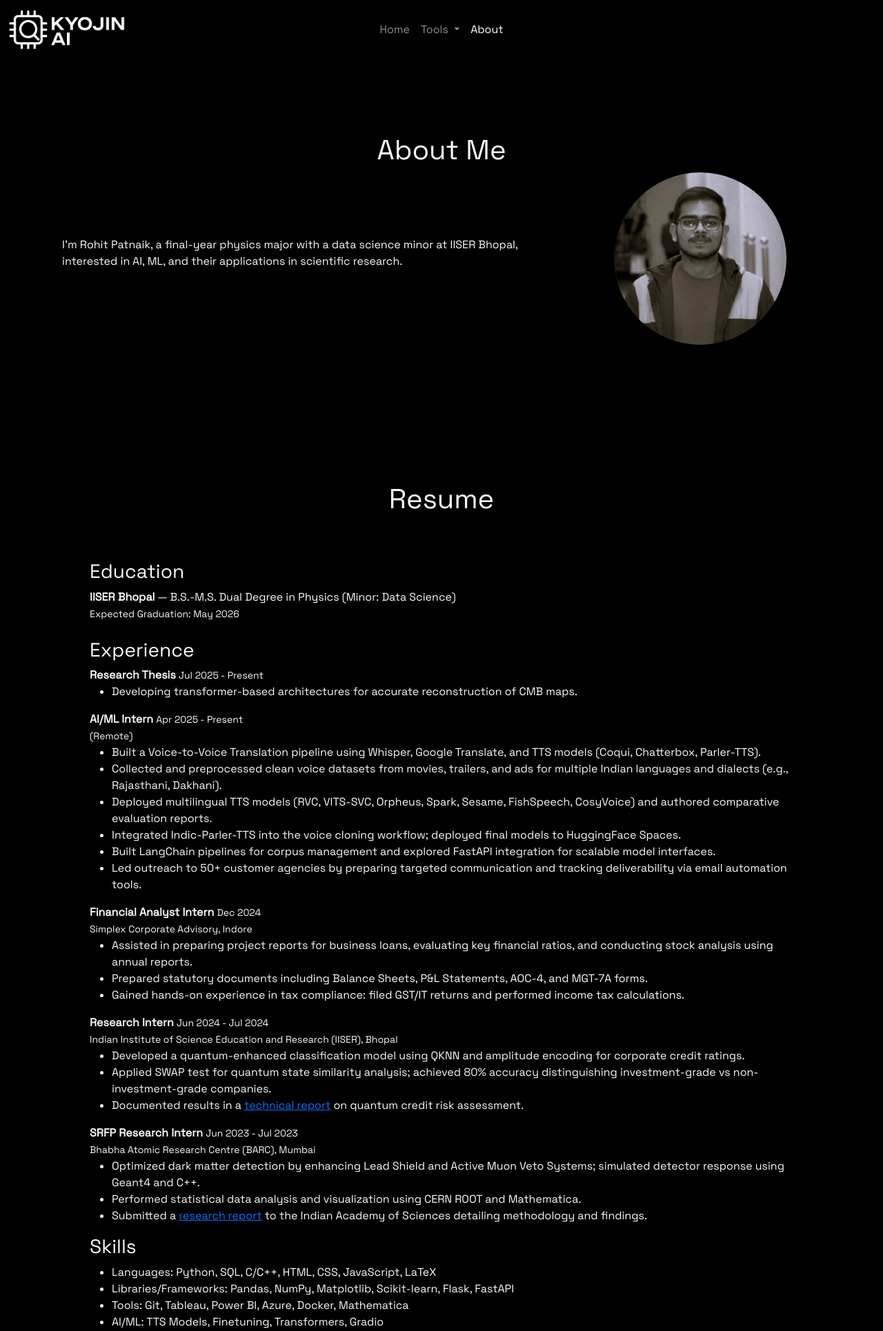
After one commit to rohitptnk/kyojin-ai, a Python web app: template templates/about.html in a window 1280 px wide. The commit adds this page. Shown: the top 1930 px of the page at 69% size. Run offline with Jinja, Linux system fonts and the light colour scheme; the template is opened without the code that fills it, so the values that code supplies are empty.

Commit message:
Add about section

```diff
--- a/app.py
+++ b/app.py
@@ -46,6 +46,11 @@ async def read_index(request: Request):
 async def read_docchat(request: Request):
     return templates.TemplateResponse("docchat.html", {"request": request})
 
+@app.get("/about", response_class=HTMLResponse)
+async def read_about(request: Request):
+    return templates.TemplateResponse("about.html", {"request": request})
+
+
 @app.post("/upload/")
 @limiter.limit("5/day")
 async def upload(request: Request, files: List[UploadFile] = File(...)):
--- /dev/null
+++ b/templates/about.html
@@ -0,0 +1,188 @@
+<!DOCTYPE html>
+<html lang="en">
+<head>
+    <meta charset="UTF-8">
+    <title>About | Kyojin AI</title>
+    <link href="https://cdn.jsdelivr.net/npm/bootstrap@5.3.0/dist/css/bootstrap.min.css" rel="stylesheet">
+    <script src="https://cdn.jsdelivr.net/npm/bootstrap@5.3.0/dist/js/bootstrap.bundle.min.js"></script>
+    <link href="https://fonts.googleapis.com/css2?family=Space+Grotesk&display=swap" rel="stylesheet">
+    <link rel="stylesheet" href="/static/style.css">
+    <link rel="icon" href="/static/favicon.ico" type="image/x-icon">
+    <link href="https://cdn.jsdelivr.net/npm/bootstrap-icons@1.10.5/font/bootstrap-icons.css" rel="stylesheet">
+</head>
+<body>
+
+<nav class="navbar navbar-expand-lg navbar-custom navbar-dark">
+  <div class="container-fluid">
+    <a class="navbar-brand" href="#">
+      <img src="/static/assets/img/kyojin-logo.png" alt="Kyojin AI Logo" height="60" width="170" style="filter: invert(1);">
+    </a>
+    <button class="navbar-toggler" type="button" data-bs-toggle="collapse"
+            data-bs-target="#navbarSupportedContent" aria-controls="navbarSupportedContent"
+            aria-expanded="false" aria-label="Toggle navigation">
+      <span class="navbar-toggler-icon"></span>
+    </button>
+
+    <div class="collapse navbar-collapse" id="navbarSupportedContent">
+      <ul class="navbar-nav mb-2 mb-lg-0 center-navbar">
+        <li class="nav-item">
+          <a class="nav-link" href="/">Home</a>
+        </li>
+        <li class="nav-item dropdown">
+          <a class="nav-link dropdown-toggle" href="#" role="button"
+             data-bs-toggle="dropdown" aria-expanded="false">
+            Tools
+          </a>
+          <ul class="dropdown-menu">
+            <li><a class="dropdown-item" href="#">ResearchPilot</a></li>
+            <li><a class="dropdown-item" href="/docchat">DocChat</a></li>
+            <li><a class="dropdown-item" href="#">PaperQuery</a></li>
+            <li><a class="dropdown-item" href="#">Code Assistant</a></li>
+          </ul>
+        </li>
+        <li class="nav-item">
+          <a class="nav-link active" href="#">About</a>
+        </li>
+      </ul>
+    </div>
+  </div>
+</nav>
+
+<div class="container mt-2 text-light" style="margin-bottom: 0;">
+  <div class="row align-items-center">
+    <h1 style="font-family: 'Space Grotesk', sans-serif;">About Me</h1>
+    <!-- Left side: text or About Me -->
+    <div class="col-md-8">
+      <p style="text-align: left;">
+        I'm Rohit Patnaik, a final-year physics major with a data science minor at IISER Bhopal, interested in AI, ML, and their applications in scientific research.
+      </p>
+    </div>
+
+    <!-- Right side: image -->
+    <div class="col-md-4 text-center">
+      <img src="static/assets/img/Profile_bw.jpeg" alt="Rohit Patnaik" class="img-fluid rounded-circle" style="max-width: 250px;">
+    </div>
+
+  </div>
+</div>
+
+<div class="container mt-0 text-light text-start">
+  <h1 class="mb-4 text-center" style="font-family: 'Space Grotesk', sans-serif;">Resume</h1>
+
+  <section class="mb-5 text-light" style="background-color: #000000;">
+    <h3>Education</h3>
+    <strong>IISER Bhopal</strong> — B.S.-M.S. Dual Degree in Physics (Minor: Data Science) <br><small>Expected Graduation: May 2026</small><br><br>
+    <h3>Experience</h3>
+    <strong>Research Thesis</strong> <small>Jul 2025 - Present</small></li>
+    <ul>
+        <li>Developing transformer-based architectures for accurate reconstruction of CMB maps.</li>
+    </ul>
+    <strong>AI/ML Intern </strong><small>Apr 2025 - Present </small><br><small>(Remote)</small>
+    <ul>
+      <li>Built a Voice-to-Voice Translation pipeline using Whisper, Google Translate, and TTS models (Coqui, Chatterbox, Parler-TTS).
+      <li>Collected and preprocessed clean voice datasets from movies, trailers, and ads for multiple Indian languages and dialects (e.g., Rajasthani, Dakhani).</li>
+      <li>Deployed multilingual TTS models (RVC, VITS-SVC, Orpheus, Spark, Sesame, FishSpeech, CosyVoice) and authored comparative evaluation reports.</li>
+      <li>Integrated Indic-Parler-TTS into the voice cloning workflow; deployed final models to HuggingFace Spaces.</li>
+      <li>Built LangChain pipelines for corpus management and explored FastAPI integration for scalable model interfaces.</li>
+      <li>Led outreach to 50+ customer agencies by preparing targeted communication and tracking deliverability via email automation tools.</li>
+    </ul>
+
+    <strong>Financial Analyst Intern</strong> <small>Dec 2024</small><br><small>Simplex Corporate Advisory, Indore</small>
+
+    <ul>
+        <li>Assisted in preparing project reports for business loans, evaluating key financial ratios, and conducting stock analysis using annual reports.</li>
+        <li>Prepared statutory documents including Balance Sheets, P&L Statements, AOC-4, and MGT-7A forms.</li> <li>Gained hands-on experience in tax compliance: filed GST/IT returns and performed income tax calculations.</li>
+    </ul>
+
+    <strong>Research Intern</strong> <small>Jun 2024 - Jul 2024</small><br><small>Indian Institute of Science Education and Research (IISER), Bhopal</small>
+
+    <ul>
+        <li>Developed a quantum-enhanced classification model using QKNN and amplitude encoding for corporate credit ratings.</li>
+        <li>Applied SWAP test for quantum state similarity analysis; achieved 80% accuracy distinguishing investment-grade vs non-investment-grade companies.</li>
+        <li>Documented results in a <a href="https://drive.google.com/file/d/13XXtVs6ngUNHwzxCHaCE2gAQ9CvMr9i1/view?usp=drive_link"><u>technical report</u></a> on quantum credit risk assessment.</li>
+    </ul>
+    <strong>SRFP Research Intern</strong> <small>Jun 2023 - Jul 2023</small><br><small>Bhabha Atomic Research Centre (BARC), Mumbai</small>
+
+    <ul>
+        <li>Optimized dark matter detection by enhancing Lead Shield and Active Muon Veto Systems; simulated detector response using Geant4 and C++.</li>
+        <li>Performed statistical data analysis and visualization using CERN ROOT and Mathematica.</li> <li>Submitted a <a href="https://drive.google.com/file/d/1hpQTLC5KdZJG7R9zYwPCkoMrA8JVYv2E/view?usp=drive_link"><u>research report</u></a> to the Indian Academy of Sciences detailing methodology and findings.</li>
+    </ul>
+
+    <h3>Skills</h3>
+    <ul>
+    <li>Languages: Python, SQL, C/C++, HTML, CSS, JavaScript, LaTeX</li>
+    <li>Libraries/Frameworks: Pandas, NumPy, Matplotlib, Scikit-learn, Flask, FastAPI</li>
+    <li>Tools: Git, Tableau, Power BI, Azure, Docker, Mathematica</li>
+    <li>AI/ML: TTS Models, Finetuning, Transformers, Gradio</li>
+
+    </ul>
+    <h3>Projects</h3>
+    <strong>Voice-to-Voice Translation Pipeline</strong> &nbsp;|&nbsp;
+    <a href="https://huggingface.co/spaces/rohitptnk/V2V-Translate" target="_blank"><em>Hugging Face</em></a>
+    <ul>
+        <li>Built an end-to-end speech pipeline for translating spoken input using Whisper for ASR, Argos for translation, and Bark for TTS, deployed on Hugging Face Spaces.</li>
+    </ul>
+
+    <strong>Financial Performance Dashboard</strong> &nbsp;|&nbsp;
+    <a href="https://public.tableau.com/views/SalesDashboard_17384186422840/SalesDashboard?:language=en-US&:sid=&:redirect=auth&:display_count=n&:origin=viz_share_link" target="_blank"><em>Tableau</em></a>
+    <ul>
+    <li>Created an interactive Tableau dashboard to analyze key KPIs (sales, profit, quantity) with dynamic filtering.</li>
+    </ul>
+
+    <strong>Coffee Sales Dashboard</strong> &nbsp;|&nbsp;
+    <a href="https://view.officeapps.live.com/op/view.aspx?src=https%3A%2F%2Fraw.githubusercontent.com%2Frohitptnk%2FExcel-Projects%2Frefs%2Fheads%2Fmain%2FCoffee%2520Dashboard.xlsx&wdOrigin=BROWSELINK" target="_blank"><em>Excel</em></a>
+    <ul>
+    <li>Built an interactive Excel dashboard using <code>XLOOKUP</code>, <code>INDEX MATCH</code>, Slicers, and Pivot Tables to analyze coffee sales.</li>
+    </ul>
+
+    <strong>Loan Approval Prediction</strong> &nbsp;|&nbsp;
+    <a href="https://github.com/rohitptnk/Machine-Learning-Projects/blob/main/Loan%20Approval%20Project/Loan_Approval_Prediction.ipynb" target="_blank"><em>Python</em></a> <small>(Pandas, NumPy, Scikit-Learn)</small>
+    <ul>
+    <li>Performed data preprocessing, handled missing values and outliers, trained ML models for loan approval prediction, and evaluated them using classification metrics.</li>
+    </ul>
+
+    <strong>End-to-End Azure Data Pipeline</strong> &nbsp;|&nbsp;
+    <a href="https://github.com/rohitptnk/Cloud-Projects/tree/main/Azure-Olympics-Project" target="_blank"><em>Azure, Databricks, Synapse, SQL, Spark</em></a>
+    <ul>
+    <li>Ingested data from GitHub to Azure Data Lake using Data Factory, transformed it with Databricks (Spark), and performed EDA in Synapse using SQL.</li>
+    </ul>
+
+    <strong>Sales Overview Dashboard</strong> &nbsp;|&nbsp;
+    <a href="https://github.com/rohitptnk/Power-BI-Projects/tree/main/Sales%20Overview" target="_blank"><em>Power BI, SQL</em></a>
+    <ul>
+    <li>Used SQL and Power BI to clean, transform, and model data to build an interactive sales dashboard for analysis.</li>
+    </ul>
+
+    <div class="container mt-2 text-light">
+    <h2 style="font-family: 'Space Grotesk', sans-serif;">Contact</h2>
+    <p><strong>Phone:</strong> +91 773-524-2834</p>
+    <p><strong>Email:</strong> <a href="mailto:rohitptnk03@gmail.com" class="text-light text-decoration-underline">rohitptnk03@gmail.com</a></p>
+    <p><strong>LinkedIn:</strong> <a href="https://www.linkedin.com/in/rohit-patnaik-a705141b3" target="_blank" class="text-light text-decoration-underline">linkedin.com/in/rohitpatnaik</a></p>
+    <p><strong>GitHub:</strong> <a href="https://github.com/rohitptnk" target="_blank" class="text-light text-decoration-underline">github.com/rohitptnk</a></p>
+    </div>
+
+  </section>
+</div>
+
+
+<footer class="text-light mt-5" style="background: none; padding: 30px 0; font-size: 0.9rem;">
+  <div class="container text-center">
+    <div class="mb-1">
+      <a href="#" class="text-light me-3 text-decoration-none">About</a>
+      <a href="#" class="text-light me-3 text-decoration-none">Contact</a>
+      <a href="#" class="text-light me-3 text-decoration-none">Terms</a>
+    </div>
+    <div class="mb-1">
+      <a href="https://github.com/rohitptnk/kyojin-ai" target="_blank" class="text-light me-3">
+        <i class="bi bi-github"></i> GitHub
+      </a>
+      <a href="https://www.linkedin.com/in/rohit-patnaik-a705141b3" target="_blank" class="text-light">
+        <i class="bi bi-linkedin"></i> LinkedIn
+      </a>
+    </div>
+    <small class="text-light" style="opacity: 0.75;">&copy; 2025 Kyojin AI.</small>
+  </div>
+</footer>
+
+</body>
+</html>
--- a/templates/docchat.html
+++ b/templates/docchat.html
@@ -42,7 +42,7 @@
           </ul>
         </li>
         <li class="nav-item">
-          <a class="nav-link" href="#">About</a>
+          <a class="nav-link" href="/about">About</a>
         </li>
       </ul>
     </div>
--- a/templates/index.html
+++ b/templates/index.html
@@ -42,7 +42,7 @@
           </ul>
         </li>
         <li class="nav-item">
-          <a class="nav-link" href="#">About</a>
+          <a class="nav-link" href="/about">About</a>
         </li>
       </ul>
     </div>
```
Also changed, not shown: static/assets/img/Profile_bw.jpeg (added).
